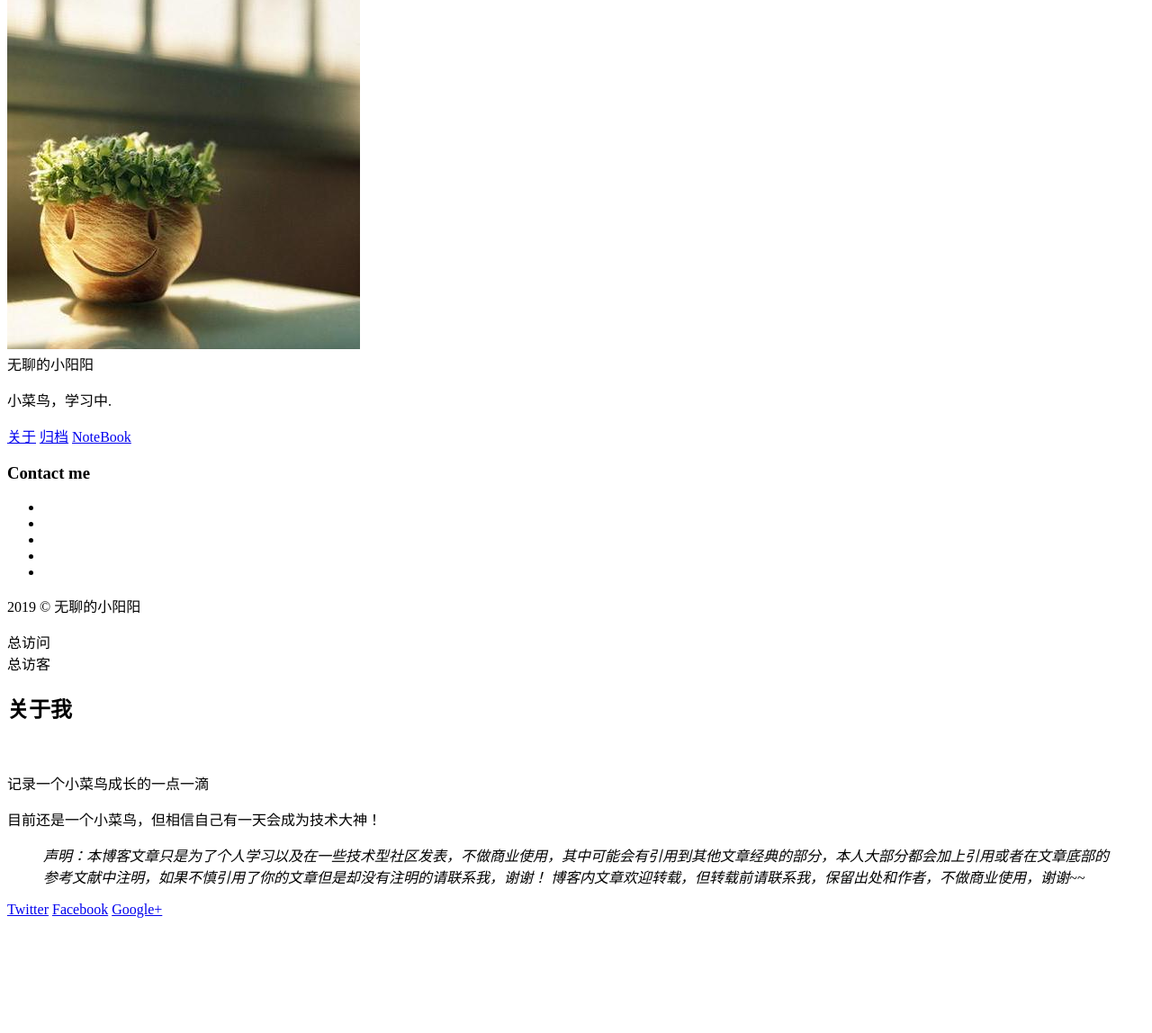
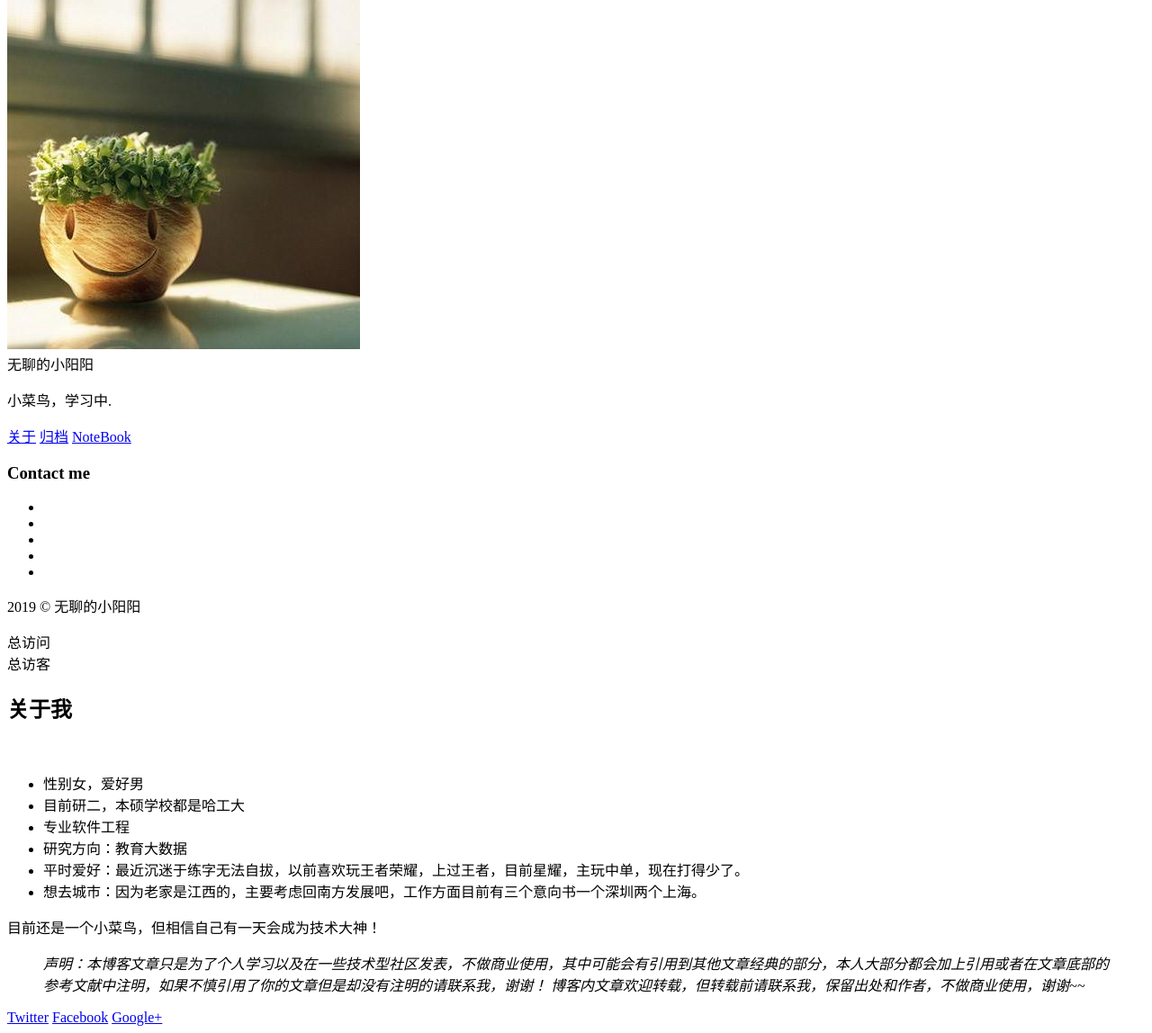
Before and after one commit to guoyang1996/guoyang1996.github.io, a Jekyll site: the page built from about.md, in a window 1280 px wide, cut to the strip 112-1260 px from the top of the page. Shown: the whole strip at 90% size. Built offline with Jekyll 4.4.1, drawn with Linux system fonts in a browser that asks for light colours; comment, search, counter and statistics services are not loaded; before the commit the page ends 1140 px from its top, so only the background shows below that.

Commit message:
Update about.md

```diff
--- a/about.md
+++ b/about.md
@@ -4,7 +4,14 @@ title: 关于我
 permalink: /about/
 ---
 
-记录一个小菜鸟成长的一点一滴
+- 性别女，爱好男
+- 目前研二，本硕学校都是哈工大
+- 专业软件工程
+- 研究方向：教育大数据
+- 平时爱好：最近沉迷于练字无法自拔，以前喜欢玩王者荣耀，上过王者，目前星耀，主玩中单，现在打得少了。
+- 想去城市：因为老家是江西的，主要考虑回南方发展吧，工作方面目前有三个意向书一个深圳两个上海。
+
+
 
 目前还是一个小菜鸟，但相信自己有一天会成为技术大神！
 
```
